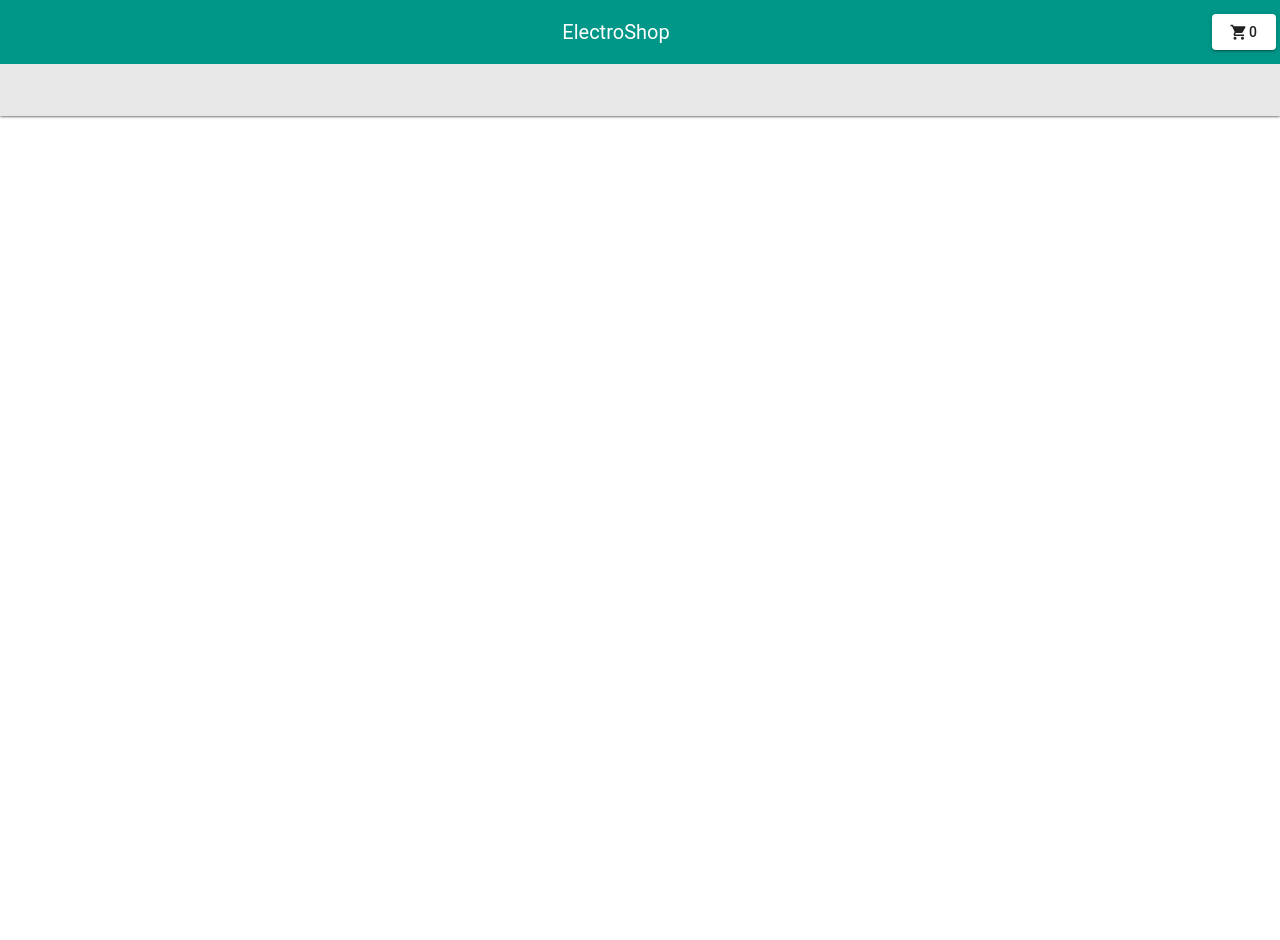
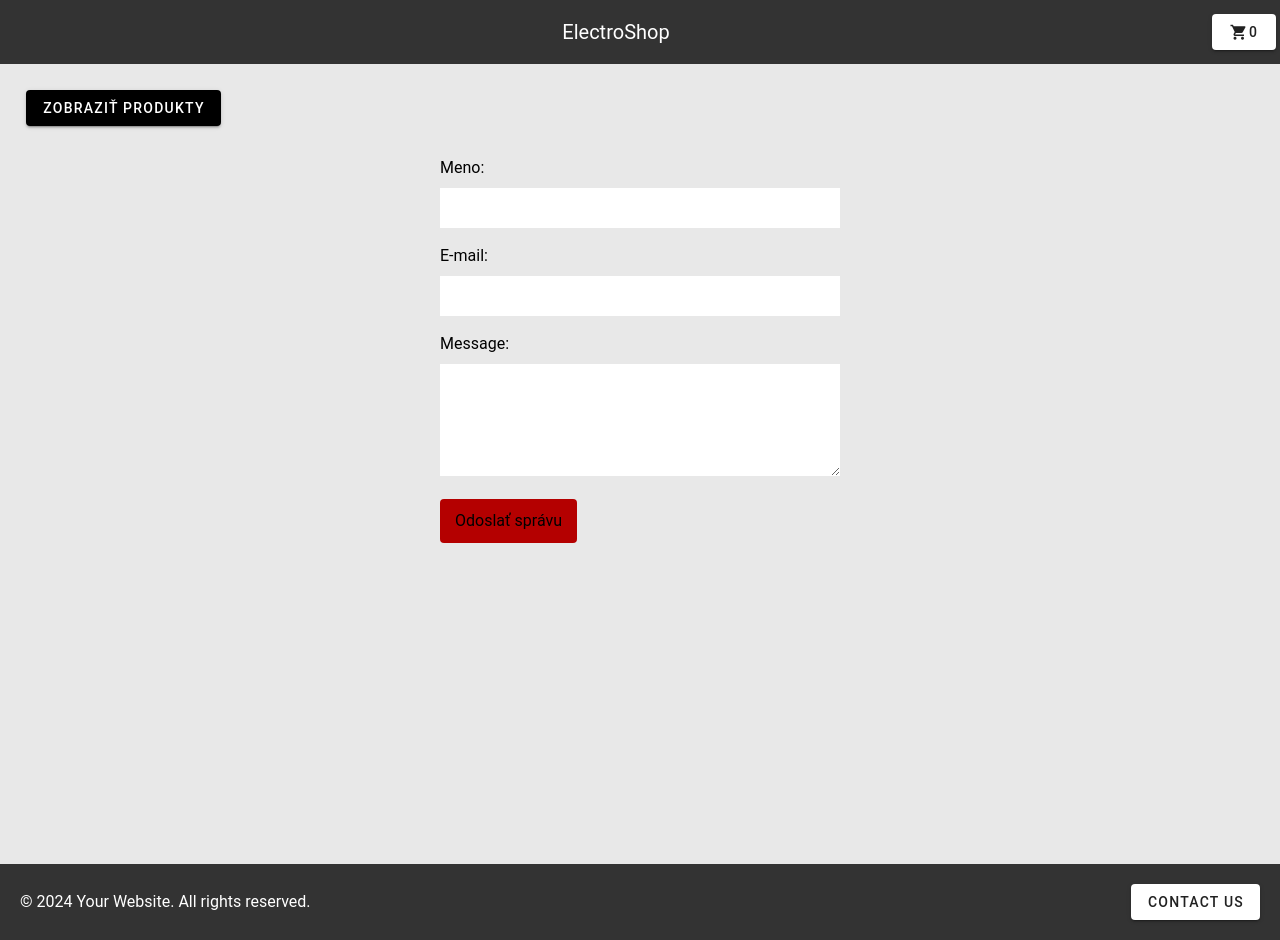
Before and after one commit to MatejBujdak/vue-ElectroShop, a Vue app in the folder vue-ElectroShop/: page /ContactUs in a window 1280 px wide. Before the commit this address had no page. Before the commit the page ends 800 px from the top, so only its background shows below. Built offline with nearby package versions, Linux system fonts and the light colour scheme.

Commit message:
uprava, formulare

```diff
--- a/vue-ElectroShop/src/App.vue
+++ b/vue-ElectroShop/src/App.vue
@@ -1,6 +1,6 @@
 <template>
   <header>
-    <v-toolbar class="text-center" title="ElectroShop" color="teal">
+    <v-toolbar class="text-center" title="ElectroShop" color="#333">
       <v-btn
           @click="router.push({ name: 'CartView' })"
           variant="elevated"
@@ -13,6 +13,17 @@
   <main>
     <RouterView />
   </main>
+  <footer>
+        <div class="footer-content">
+            <p>&copy; 2024 Your Website. All rights reserved.</p>
+            <v-btn
+             class="footer_button"
+              @click="router.push({ name: 'ContactUs' })"
+              >
+              Contact us
+            </v-btn>
+        </div>
+   </footer>
 </template>
 
 <script>
--- a/vue-ElectroShop/src/assets/styles.css
+++ b/vue-ElectroShop/src/assets/styles.css
@@ -14,6 +14,7 @@ body {
     margin: 0;
     padding: 0;
     user-select: none;
+
   }
 
 main {
@@ -22,9 +23,10 @@ main {
     padding: 26px;
     background-color: rgb(232, 232, 232);
     box-shadow: 0px 0px 3px 0px black;
+    min-height: 100vh;
 }
 
-.BackToCatalog{
+.BackToProductList{
     margin-bottom: 30px;
 }
 
@@ -100,3 +102,66 @@ main {
   margin: 4px 2px;
   cursor: pointer;
 }
+
+.quantity{
+  width: 30px;
+  height: 30px;
+  color: blue;
+  border: 2px solid rgb(0, 0, 0);
+  font-size: 16px;
+}
+
+/* FORMULAR */
+.order-form {
+  max-width: 400px;
+  margin: 0 auto;
+}
+
+label {
+  display: block;
+  margin-bottom: 8px;
+}
+
+.input-line {
+  width: 100%;
+  padding: 8px;
+  margin-bottom: 16px;
+  background-color: white;
+}
+
+.sub {
+  background-color: #b40000;
+  color: white;
+  padding: 10px 15px;
+  border: none;
+  border-radius: 4px;
+  cursor: pointer;
+}
+
+/* footer */
+footer {
+  background-color: #333;
+  color: #fff;
+  padding: 20px;
+  text-align: center;
+  bottom: 0;
+}
+
+.footer-content {
+  display: flex;
+  justify-content: space-between;
+  align-items: center;
+}
+
+.footer_button {
+  background-color: #ffffff;
+  color: #000000;
+  padding: 10px 20px;
+  border: none;
+  border-radius: 5px;
+  cursor: pointer;
+}
+
+.footer_button:hover {
+  background-color: #efefef;
+}
--- a/vue-ElectroShop/src/components/ProductItem.vue
+++ b/vue-ElectroShop/src/components/ProductItem.vue
@@ -36,7 +36,6 @@
   import { useRoute } from 'vue-router';
 
   export default {
-    name: 'ProductItem',
     data() {
       return {
         store: productsStore(),
--- a/vue-ElectroShop/src/router/index.js
+++ b/vue-ElectroShop/src/router/index.js
@@ -1,7 +1,9 @@
 import { createRouter, createWebHistory } from 'vue-router'
 import ProductList from "@/views/ProductList.vue";
 import ProductDetail from "@/views/ProductDetail.vue";
+import ContactUs from "@/views/ContactUs.vue";
 import Cart from "@/views/Cart.vue";
+import Form from "@/views/Form.vue";
 
 const router = createRouter({
   history: createWebHistory(import.meta.env.BASE_URL),
@@ -20,6 +22,16 @@ const router = createRouter({
       path: '/cart',
       name: 'CartView',
       component: Cart
+    },
+    {
+      path: '/formulár',
+      name: 'form',
+      component: Form
+    },
+    {
+      path: '/ContactUs',
+      name: 'ContactUs',
+      component: ContactUs
     }
   ]
 })
--- a/vue-ElectroShop/src/views/Cart.vue
+++ b/vue-ElectroShop/src/views/Cart.vue
@@ -1,8 +1,8 @@
 <template>
   <div>
     <v-btn
-      @click="goToCatalog"
-      class="BackToCatalog"
+      @click="goToProductList"
+      class="BackToProductList"
       color="black"
       variant="elevated"
     >
@@ -14,6 +14,7 @@
     </div>
     <div class="cart-items" v-else>
       <hr>
+      <!-- polozky v kosiku -->
       <div
         class="cart-item"
         v-for="item in store.cart"
@@ -23,17 +24,25 @@
           <img :src="item.thumbnail" alt="">
           <span>Značka: {{ item.brand }}</span>
           <span>Kategória: {{ item.category }}</span>
-          <span>Cena: ${{ item.price }}</span>
+          <span>Cena: {{ item.quantity * item.price }} €</span>
           <span>Počet kusov: {{ item.quantity }}</span>
-          <button @click="increase(item)"  style="color: blue;">+</button>
-          <button @click="decrease(item)"  style="color: blue;">-</button>
+          <div>
+            <button @click="increase(item)" class="quantity">+</button>
+            <button @click="decrease(item)" class="quantity">-</button>
+          </div>
           <button @click="removeFromCart(item.id)"  style="color: red;">Odstrániť</button>
         </div>
         <hr>
       </div>
+
+      <!-- celkova suma -->
+      <div class="total">
+        <h4>Celková suma košíku: {{ totalSum }} €</h4>
+      </div>
       <br>
       <v-btn
-      class="BackToCatalog"
+      class="BackToProductList"
+      @click="goToForm"
       color="blue"
       variant="elevated"
     >
@@ -47,14 +56,23 @@
 import { productsStore } from "@/stores/products";
 
 export default {
-  name: 'CartView',
   data() {
     return {
       store: productsStore(),
     };
   },
+  computed: {
+    totalSum() {
+      return this.store.cart.reduce((total, item) => {
+        return total + item.price * item.quantity;
+      }, 0);
+    },
+    ProductSum(item) {
+        return item.price * item.quantity;
+    },
+  },
   methods: {
-    goToCatalog() {
+    goToProductList() {
       this.$router.push({ name: 'ProductList' });
     },
     removeFromCart(id) {
@@ -65,6 +83,9 @@ export default {
     },
     decrease(item){
       this.store.decrease(item);
+    },
+    goToForm(){
+      this.$router.push({ name: 'form' });
     }
   },
 };
--- /dev/null
+++ b/vue-ElectroShop/src/views/ContactUs.vue
@@ -0,0 +1,43 @@
+<template>
+    <v-btn
+        @click="goToProductList"
+        class="BackToProductList"
+        color="black"
+        variant="elevated"
+      >
+        Zobraziť produkty
+      </v-btn>
+    <div>
+      <form class="order-form" @submit.prevent="submitOrder">
+        <label for="name">Meno:</label>
+        <input type="text" id="name" class="input-line" required>
+
+        <label for="email">E-mail:</label>
+        <input type="email" id="email" class="input-line" required>
+
+        <label for="message">Message:</label>
+        <textarea id="message" name="message" class="input-line" rows="4" required></textarea>
+
+       <button type="submit" class="sub">Odoslať správu</button>
+      </form>
+    </div>
+  </template>
+
+<script>
+export default {
+  data() {
+    return {
+      formData: {
+      }
+    };
+  },
+  methods: {
+    submitOrder() {
+      this.$router.push({ name: 'ProductList' });
+    },
+    goToProductList() {
+      this.$router.push({ name: 'ProductList' });
+    },
+  }
+};
+</script>
--- a/vue-ElectroShop/src/views/Form.vue
+++ b/vue-ElectroShop/src/views/Form.vue
@@ -0,0 +1,50 @@
+<template>
+  <v-btn
+      @click="goToProductList"
+      class="BackToProductList"
+      color="black"
+      variant="elevated"
+    >
+      Zobraziť produkty
+    </v-btn>
+  <div>
+    <form class="order-form" @submit.prevent="submitOrder">
+      <label for="name">Meno:</label>
+      <input type="text" id="name" class="input-line" required>
+
+      <label for="email">E-mail:</label>
+      <input type="email" id="email" class="input-line" required>
+
+      <label for="address">Adresa:</label>
+      <input type="text" id="address" class="input-line" required>
+
+      <label for="city">Mesto:</label>
+      <input type="text" id="city" class="input-line" required>
+
+      <label for="zip">PSČ:</label>
+      <input type="text" id="zip" class="input-line" required>
+
+
+      <button type="submit" class="sub">Odeslat objednávku</button>
+    </form>
+  </div>
+</template>
+
+<script>
+export default {
+  data() {
+    return {
+      formData: {
+      }
+    };
+  },
+  methods: {
+    submitOrder() {
+      this.$router.push({ name: 'ProductList' });
+    },
+    goToProductList() {
+      this.$router.push({ name: 'ProductList' });
+    },
+  }
+};
+</script>
--- a/vue-ElectroShop/src/views/ProductDetail.vue
+++ b/vue-ElectroShop/src/views/ProductDetail.vue
@@ -2,7 +2,7 @@
   <div>
     <v-btn
       @click="goToProductList"
-      class="BackToCatalog"
+      class="BackToProductList"
       color="black"
       variant="elevated"
     >
--- a/vue-ElectroShop/src/views/ProductList.vue
+++ b/vue-ElectroShop/src/views/ProductList.vue
@@ -37,7 +37,6 @@ import { productsStore } from "@/stores/products";
 import ProductItem from "@/components/ProductItem.vue";
 
 export default {
-  name: 'CatalogView',
   components: {
     ProductItem,
   },
```
